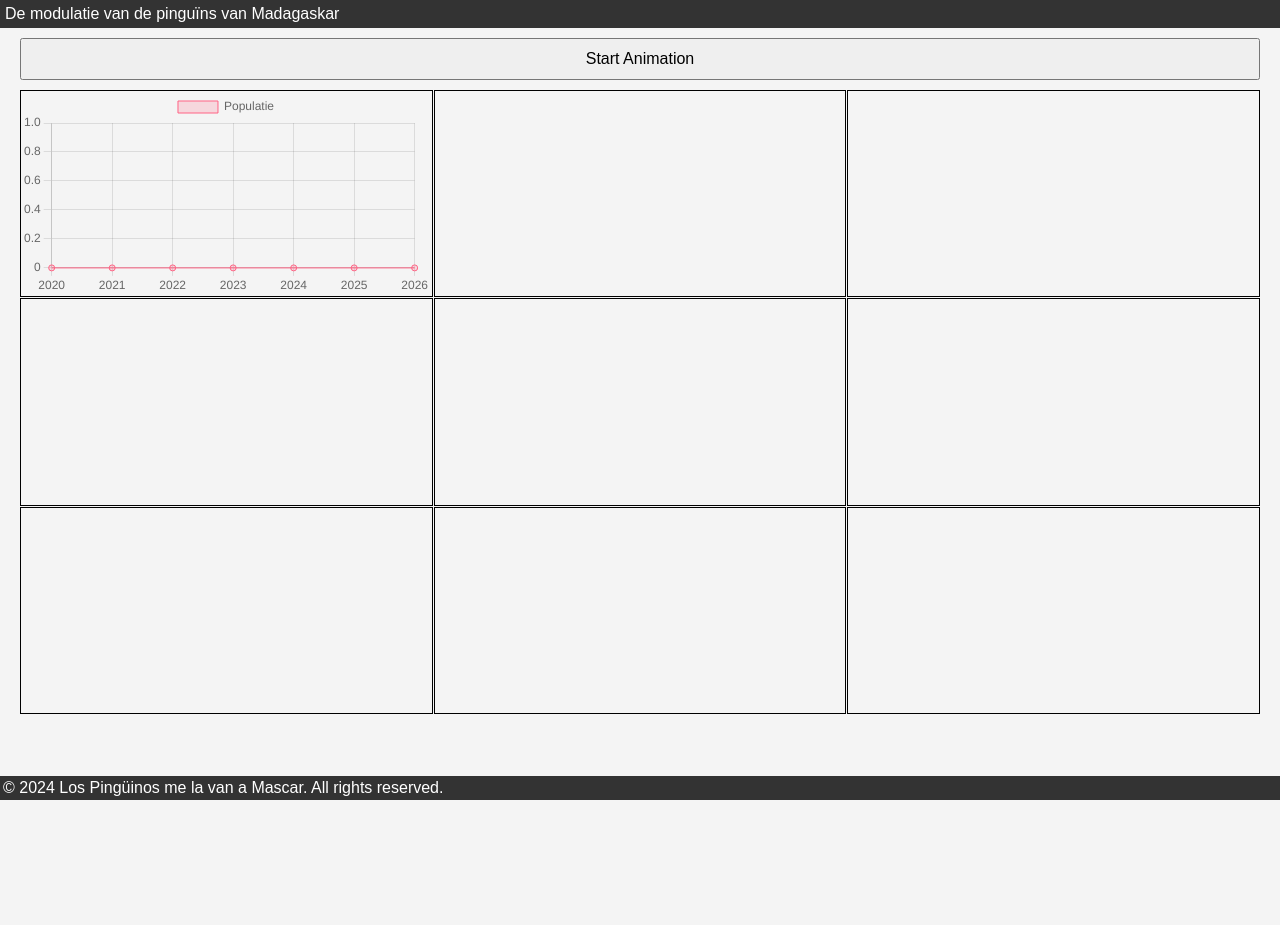
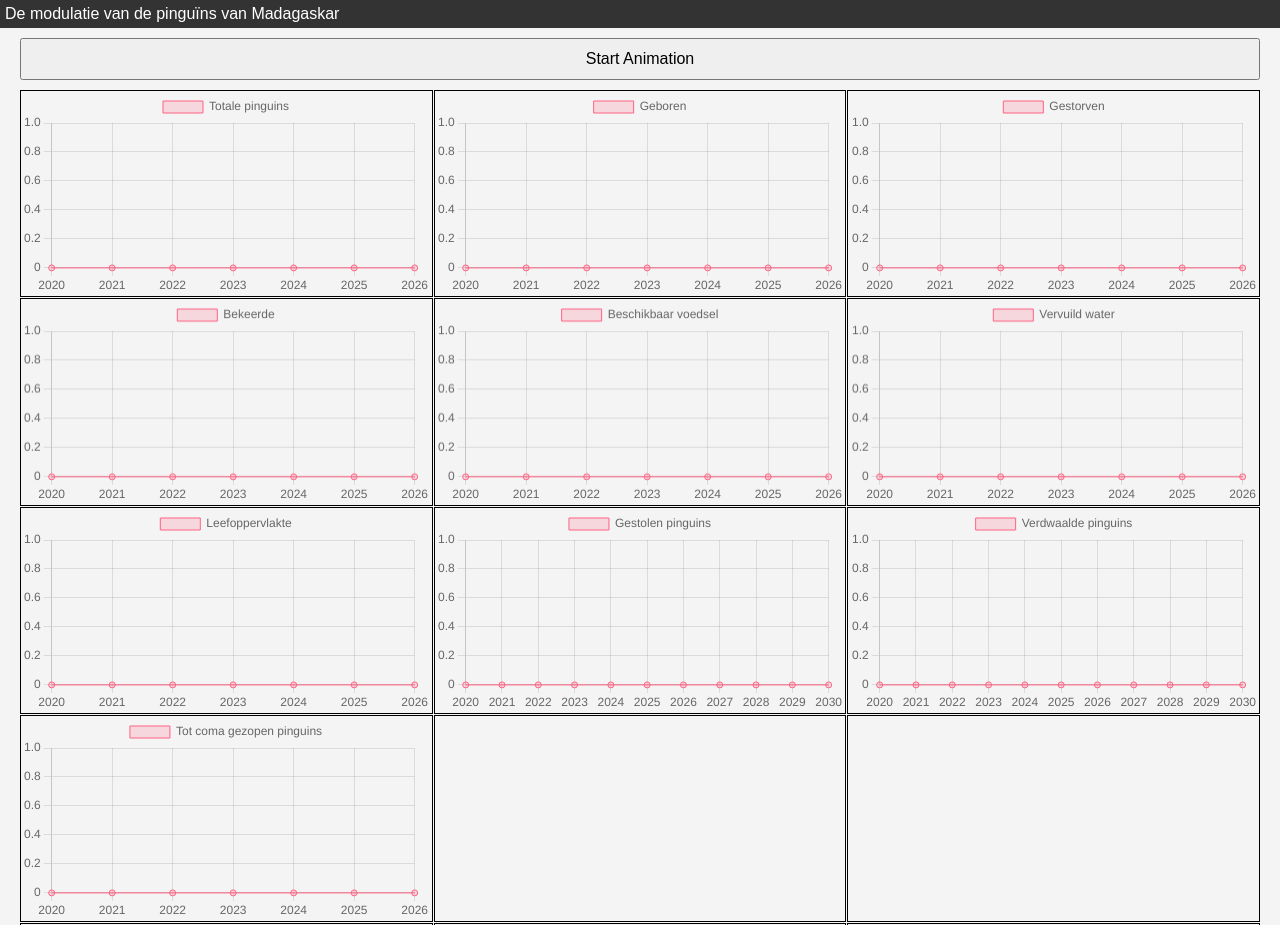
Before and after one commit to Julian-Dinnissen/los-pinguinos, a plain HTML site: page index.html in a window 1280 px wide. Shown: the top 925 px of the page. Before the commit the page ends 800 px from the top, so only its background shows below. Drawn offline with nearby package versions, Linux system fonts and the light colour scheme.

Commit message:
finished the js and started working on formulas

```diff
--- a/index.html
+++ b/index.html
@@ -1,62 +1,21 @@
 <!DOCTYPE html>
 <html lang="en">
-<head>
-    <meta charset="UTF-8">
-    <meta name="viewport" content="width=device-width, initial-scale=1.0">
+  <head>
+    <meta charset="UTF-8" />
+    <meta name="viewport" content="width=device-width, initial-scale=1.0" />
     <title>Los pinguinos</title>
-    <link rel="stylesheet" href="./static/style.css">
-</head>
-<body>
-    <header>
-        De modulatie van de pinguïns van Madagaskar
-    </header>
+    <link rel="stylesheet" href="./static/style.css" />
+  </head>
+  <body>
+    <header>De modulatie van de pinguïns van Madagaskar</header>
     <button class="animatebutton" id="startAnimation">Start Animation</button>
     <section class="graph-container">
-
-
-        <div class="graph">
-            <canvas id="totaal" width="400" height="200"></canvas>
-
-        </div>
-        <div class="graph">
-            <canvas id="geboorte" width="400" height="200"></canvas>
-
-        </div>
-        <div class="graph">
-            <canvas id="sterfte" width="400" height="200"></canvas>
-
-        </div>
-        <div class="graph">
-            <canvas id="voedsel" width="400" height="200"></canvas>
-
-        </div>
-        <div class="graph">
-            <canvas id="vervuiling" width="400" height="200"></canvas>
-
-        </div>
-        <div class="graph">
-            <canvas id="land" width="400" height="200"></canvas>
-
-        </div>
-        <div class="graph">
-            <canvas id="diefstal" width="400" height="200"></canvas>
-
-        </div>
-        <div class="graph">
-            <canvas id="verdwaling" width="400" height="200"></canvas>
-        </div>
-
-        <div class="graph">
-            <canvas id="bekering" width="400" height="200"></canvas>
-        </div>
-
     </section>
     <footer>
-        &copy; 2024 Los Pingüinos me la van a Mascar. All rights reserved.
+      &copy; 2024 Los Pingüinos me la van a Mascar. All rights reserved.
     </footer>
     <script src="https://cdn.jsdelivr.net/npm/chart.js"></script>
     <script src="script.js"></script>
     <script type="module" src="./static/script.js"></script>
-
-</body>
+  </body>
 </html>
--- a/static/data.json
+++ b/static/data.json
@@ -1,38 +1,218 @@
 {
-    "Populatie": {
-        "years": ["2020", "2021", "2022", "2023", "2024", "2025", "2026"],
-        "data": [101, 122, 143, 164, 185, 206, 367]
+    "Totale pinguins": {
+        "years": [
+            "2020",
+            "2021",
+            "2022",
+            "2023",
+            "2024",
+            "2025",
+            "2026"
+        ],
+        "data": [
+            101,
+            122,
+            143,
+            164,
+            185,
+            206,
+            367
+        ]
     },
-    "var2": {
-        "years": ["2020", "2021", "2022", "2023", "2024", "2025", "2026"],
-        "data": [102, 124, 145, 166, 187, 208, 369]
+    "Geboren": {
+        "years": [
+            "2020",
+            "2021",
+            "2022",
+            "2023",
+            "2024",
+            "2025",
+            "2026"
+        ],
+        "data": [
+            102,
+            124,
+            145,
+            166,
+            187,
+            208,
+            369
+        ]
     },
-    "var3": {
-        "years": ["2020", "2021", "2022", "2023", "2024", "2025", "2026"],
-        "data": [103, 126, 147, 168, 189, 210, 371]
+    "Gestorven": {
+        "years": [
+            "2020",
+            "2021",
+            "2022",
+            "2023",
+            "2024",
+            "2025",
+            "2026"
+        ],
+        "data": [
+            103,
+            126,
+            147,
+            168,
+            189,
+            210,
+            371
+        ]
     },
-    "var4": {
-        "years": ["2020", "2021", "2022", "2023", "2024", "2025", "2026"],
-        "data": [104, 128, 149, 170, 191, 212, 373]
+    "Bekeerde": {
+        "years": [
+            "2020",
+            "2021",
+            "2022",
+            "2023",
+            "2024",
+            "2025",
+            "2026"
+        ],
+        "data": [
+            104,
+            128,
+            149,
+            170,
+            191,
+            212,
+            373
+        ]
     },
-    "var5": {
-        "years": ["2020", "2021", "2022", "2023", "2024", "2025", "2026"],
-        "data": [105, 130, 151, 172, 193, 214, 375]
+    "Beschikbaar voedsel": {
+        "years": [
+            "2020",
+            "2021",
+            "2022",
+            "2023",
+            "2024",
+            "2025",
+            "2026"
+        ],
+        "data": [
+            105,
+            130,
+            151,
+            172,
+            193,
+            214,
+            375
+        ]
     },
-    "var6": {
-        "years": ["2020", "2021", "2022", "2023", "2024", "2025", "2026"],
-        "data": [106, 132, 153, 174, 195, 216, 377]
+    "Vervuild water": {
+        "years": [
+            "2020",
+            "2021",
+            "2022",
+            "2023",
+            "2024",
+            "2025",
+            "2026"
+        ],
+        "data": [
+            106,
+            132,
+            153,
+            174,
+            195,
+            216,
+            377
+        ]
     },
-    "var7": {
-        "years": ["2020", "2021", "2022", "2023", "2024", "2025", "2026"],
-        "data": [107, 134, 155, 176, 197, 218, 379]
+    "Leefoppervlakte": {
+        "years": [
+            "2020",
+            "2021",
+            "2022",
+            "2023",
+            "2024",
+            "2025",
+            "2026"
+        ],
+        "data": [
+            107,
+            134,
+            155,
+            176,
+            197,
+            218,
+            379
+        ]
     },
-    "var8": {
-        "years": ["2020", "2021", "2022", "2023", "2024", "2025", "2026"],
-        "data": [108, 136, 157, 178, 199, 220, 381]
+    "Gestolen pinguins": {
+        "years": [
+            "2020",
+            "2021",
+            "2022",
+            "2023",
+            "2024",
+            "2025",
+            "2026",
+            "2027",
+            "2028",
+            "2029",
+            "2030"
+        ],
+        "data": [
+            0,
+            3,
+            6,
+            9,
+            12,
+            15,
+            18,
+            21,
+            24,
+            27,
+            30
+        ]
     },
-    "var9": {
-        "years": ["2020", "2021", "2022", "2023", "2024", "2025", "2026"],
-        "data": [109, 138, 159, 180, 201, 222, 383]
+    "Verdwaalde pinguins": {
+        "years": [
+            "2020",
+            "2021",
+            "2022",
+            "2023",
+            "2024",
+            "2025",
+            "2026",
+            "2027",
+            "2028",
+            "2029",
+            "2030"
+        ],
+        "data": [
+            0,
+            78,
+            156,
+            234,
+            312,
+            390,
+            468,
+            546,
+            624,
+            702,
+            780
+        ]
+    },
+    "Tot coma gezopen pinguins": {
+        "years": [
+            "2020",
+            "2021",
+            "2022",
+            "2023",
+            "2024",
+            "2025",
+            "2026"
+        ],
+        "data": [
+            103,
+            135,
+            152,
+            185,
+            205,
+            226,
+            387
+        ]
     }
 }
--- a/static/script.js
+++ b/static/script.js
@@ -44,41 +44,54 @@ async function fetchData() {
   }
 }
 
-// await console.log(fetchData());
+document.addEventListener("DOMContentLoaded", async function () {
+  let Ids = []; // a list of graph names
+  let divs = []; // a list of div elements from html
+  let years_list = []; // a list of lists of years per variable
+  let data_list = []; // a list of lists of data per variable
 
-document.addEventListener("DOMContentLoaded", async function () {
-  // Get the canvas element
+  const data = await fetchData(); // save the data from the json as a variable
 
-  let divs = [
-    document.getElementById("totaal").getContext("2d"),
-    document.getElementById("geboorte").getContext("2d"),
-    document.getElementById("sterfte").getContext("2d"),
-    document.getElementById("voedsel").getContext("2d"),
-    document.getElementById("vervuiling").getContext("2d"),
-    document.getElementById("land").getContext("2d"),
-    document.getElementById("diefstal").getContext("2d"),
-    document.getElementById("verdwaling").getContext("2d"),
-    document.getElementById("bekering").getContext("2d"),
-  ];
+  for (let variable in data) {
+    Ids.push(variable);
+  }
+
+  function createGraphDiv(canvasId) {
+    var graphContainer = document.querySelector(".graph-container");
+    var graphDiv = document.createElement("div");
+    graphDiv.className = "graph";
+
+    var canvas = document.createElement("canvas");
+    canvas.id = canvasId;
+    canvas.width = "400";
+    canvas.height = "200";
+
+    graphDiv.appendChild(canvas);
+    graphContainer.appendChild(graphDiv);
+  } // create the divs in html
+
+  Ids.forEach((id) => {
+    createGraphDiv(id);
+    divs.push(document.getElementById(id).getContext("2d"));
+  }); //store div elements from html
 
   try {
-    const data = await fetchData();
+    for (let variable in data) {
+      years_list.push(data[variable].years); // save the years per variable
+      data_list.push(data[variable].data); // save the data per variable
+    }
 
-    // console.log(data);
-    // console.log(data.Populatie.years);
+    const charts = [];
 
-    const years = data.Populatie.years;
-    const variableData = data.Populatie.data;
-
-    // Create the chart
-    const totaal = new Chart(divs[0], {
+    for (let i = 0; i < divs.length; i++) {
+      charts[i] = new Chart(divs[i], {
         type: "line",
         data: {
-        labels: years,
+          labels: years_list[i],
           datasets: [
             {
-            label: "Populatie",
-            data: Array(years.length).fill(0), // Initialize data with zeros
+              label: Ids[i],
+              data: Array(years_list[i].length).fill(0), // Initialize data with zeros
               backgroundColor: "rgba(255, 99, 132, 0.2)",
               borderColor: "rgba(255, 99, 132, 1)",
               borderWidth: 1,
@@ -93,36 +106,26 @@ document.addEventListener("DOMContentLoaded", async function () {
           },
         },
       });
+    } // create a chart per variable in Ids
 
-    const startAnimationButton = document.getElementById("startAnimation");
-    let yearIndex = 0;
-    let animationInterval;
 
-    startAnimationButton.addEventListener("click", () => {
-      startAnimationButton.disabled = true;
-      animationInterval = setInterval(animateAllGraphs, 200); // Adjust animation speed (milliseconds)
-    });
 
-    function animateAllGraphs() {
-      if (yearIndex < years.length) {
-        graphs.forEach((graph) => {
-          animateGraph(graph);
-        });
-        yearIndex++;
+    const startAnimationButton = document.getElementById("startAnimation"); //define the button
+    startAnimationButton.addEventListener("click", function () {
+      for (let i = 0; i < data_list.length; i++) {
+        let j = 0;
+        const interval = setInterval(function () {
+          if (j < data_list[i].length) {
+            charts[i].data.datasets[0].data[j] = data_list[i][j];
+            charts[i].update();
+            j++;
           } else {
-        clearInterval(animationInterval);
-        startAnimationButton.disabled = false;
+            clearInterval(interval);
           }
+        }, 10*(200/years_list[8].length));
       }
-
-    function animateGraph(graph) {
-      graph.data.datasets[0].data[yearIndex] = variableData[yearIndex];
-      graph.update();
-    }
-
-    const graphs = [totaal];
+    }); // update the charts when button is clicked
   } catch (error) {
-    console.error("Error loading data:", error);
-    // Handle the error gracefully, e.g., display an error message to the user
+    console.error("Error loading data:", error); // catch all errors, there a no, im perfect
   }
 });
```
Also changed, not shown: datacopy.json (added, +42 -0 lines), 1 other file. Lines whose indentation alone changed are shown as unchanged.
